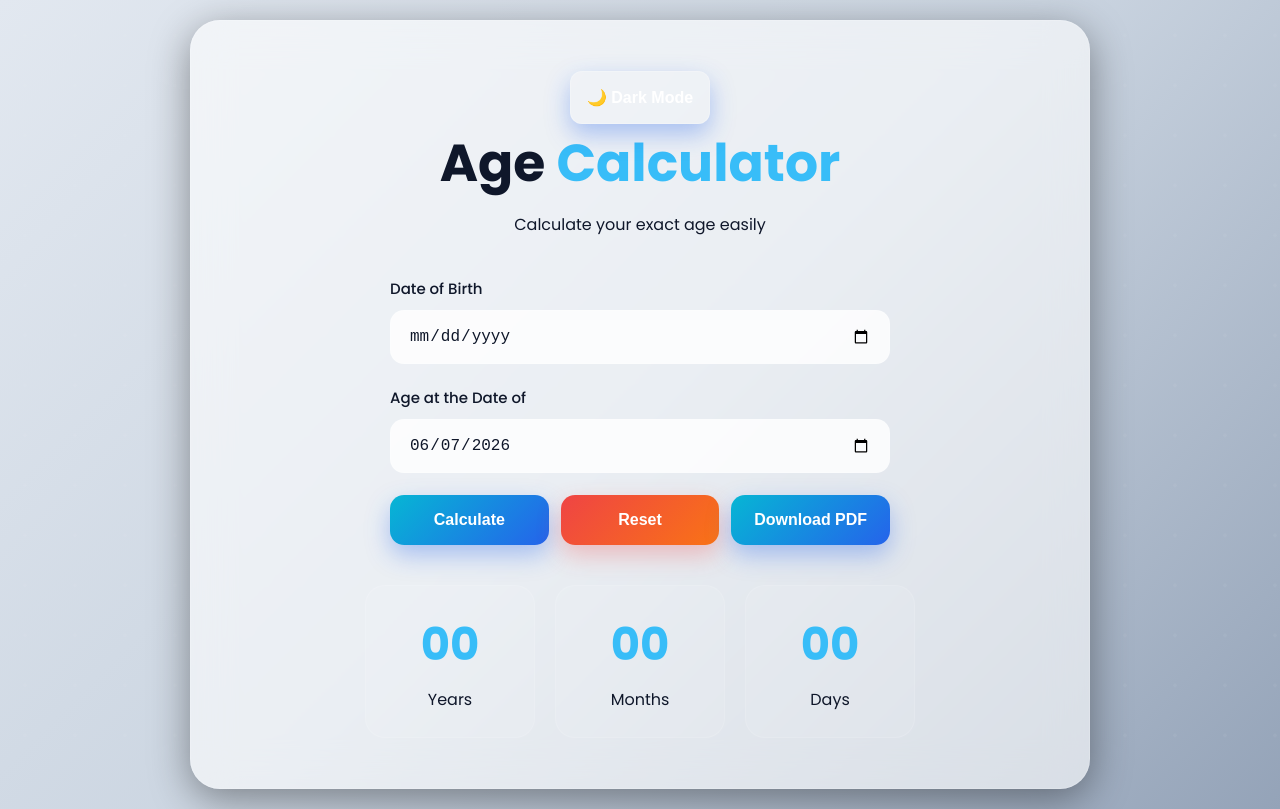
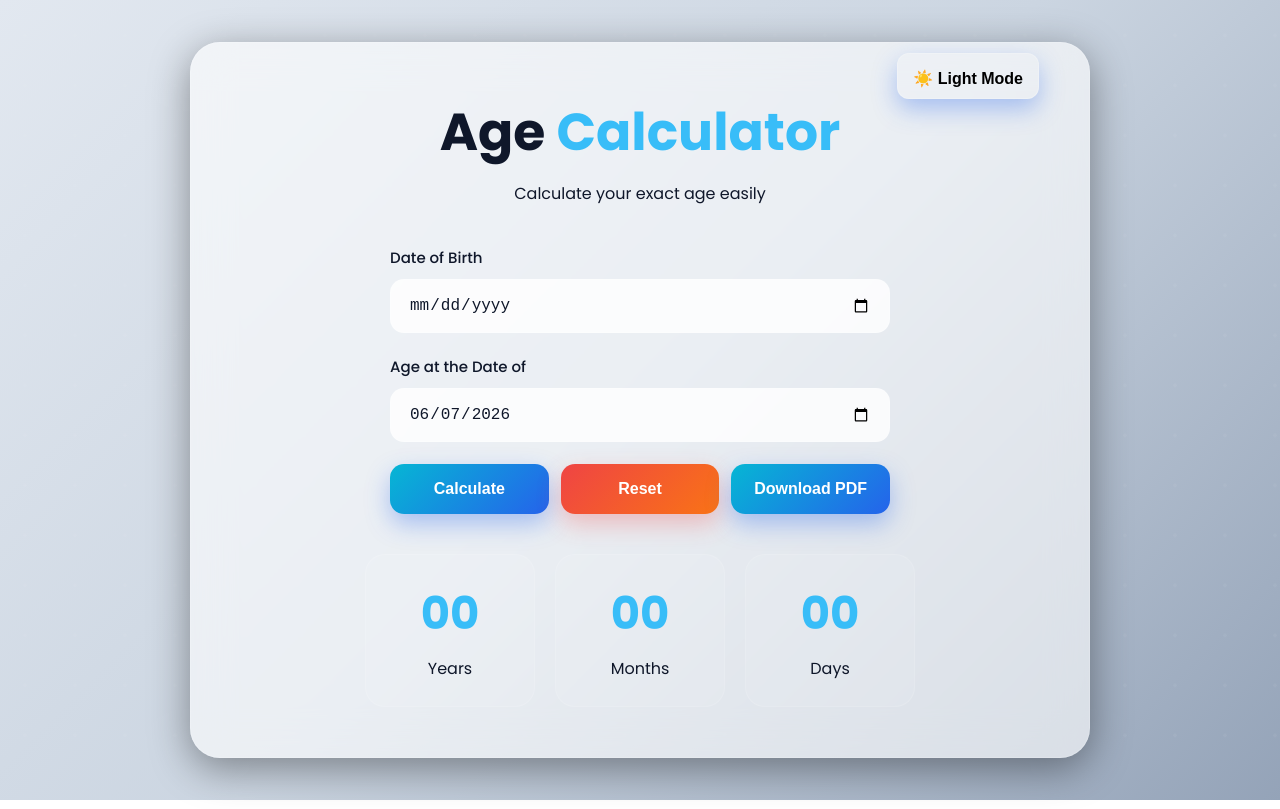
Before and after one commit to Bilalgithub009/Age---calculator, a website: page index.html in a window 1280 px wide. Both pictures are taken after a click on the button "🌙 Dark Mode". Drawn offline with nearby package versions, Linux system fonts and the light colour scheme.

Commit message:
light mode

```diff
--- a/script.js
+++ b/script.js
@@ -9,6 +9,9 @@ const calculateBtn = document.getElementById("calculate-btn");
 const resetBtn = document.getElementById("reset-btn");
 const pdfBtn = document.getElementById("pdf-btn");
 const themeBtn = document.getElementById("theme-toggle");
+
+const toast = document.getElementById("toast");
+const progress = document.querySelector(".progress");
 
 // auto date
 window.addEventListener("DOMContentLoaded", () => {
@@ -43,6 +46,8 @@ calculateBtn.addEventListener("click", () => {
     yearsEl.innerText = years;
     monthsEl.innerText = months;
     daysEl.innerText = days;
+
+
 });
 
 // reset
@@ -58,6 +63,13 @@ resetBtn.addEventListener("click", () => {
 // theme
 themeBtn.addEventListener("click", () => {
     document.body.classList.toggle("light");
+
+    if (document.body.classList.contains("light")) {
+        themeBtn.innerHTML = "☀️ Light Mode";
+        themeBtn.style.color = "#000";
+    } else {
+        themeBtn.innerHTML = "🌙 Dark Mode";
+    }
 });
 
 // PDF
--- a/style.css
+++ b/style.css
@@ -243,10 +243,14 @@ button:hover{
 
 /* Theme Button */
 .theme-btn{
-  position: relative;
-  top: 0px;
-  left: px;
-  padding: 10px px;
+  position: absolute;
+  top: 10px;
+  right: 50px;
+  padding: 15px 15px 10px 15px;
+  display: flex;
+  align-items: center;
+  justify-content: space-evenly;
+
 
   border: none;
   border-radius: 12px;
```
Also changed, not shown: index.html (+1 -0 lines).
